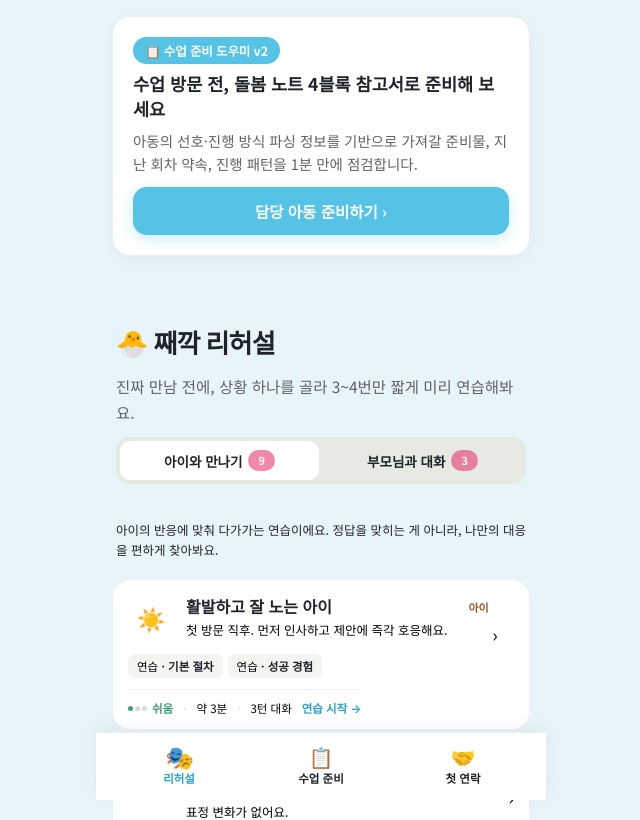
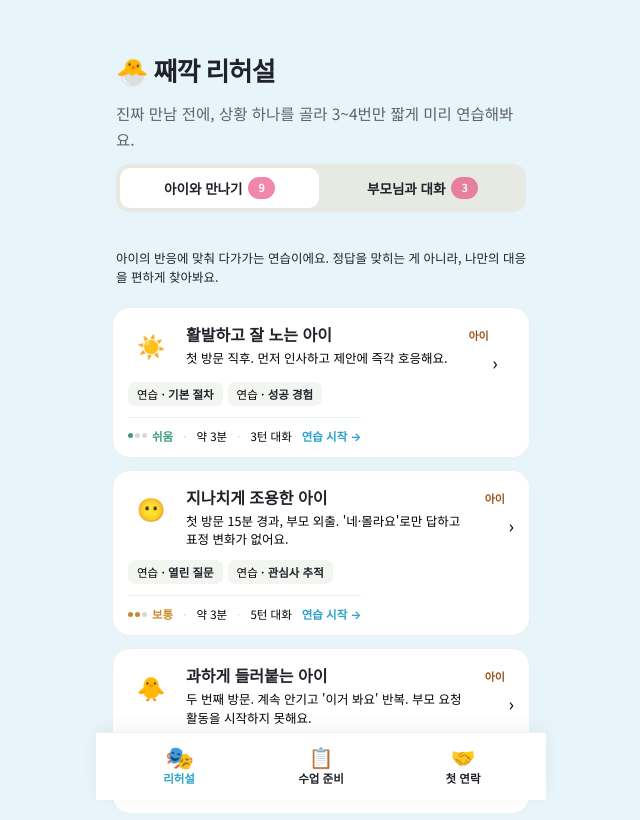
Before and after one commit to wjdwlgh07139-alt/TikTokMLRS, a React (Vite) app in the folder client/: page / in a window 1280 px wide. Shown: the top 820 px of the page, without its empty margins (319-959 px from the left). Built offline with nearby package versions, Linux system fonts and the light colour scheme.

Commit message:
feat:layout upgrade

```diff
--- a/client/src/App.jsx
+++ b/client/src/App.jsx
@@ -185,22 +185,7 @@ function Home({ onSelect, onStartRehearsalFromRec }) {
 
   return (
     <>
-      <div className="home-recommend-banner">
-        <div className="banner-left">
-          <span className="banner-badge">📋 수업 준비 도우미 v2</span>
-          <h3 className="banner-title">
-            수업 방문 전, <b>돌봄 노트 4블록 참고서</b>로 준비해 보세요
-          </h3>
-          <p className="banner-reason">
-            아동의 선호·진행 방식 파싱 정보를 기반으로 가져갈 준비물, 지난 회차 약속, 진행 패턴을 1분 만에 점검합니다.
-          </p>
-        </div>
-        <div className="banner-right">
-          <button className="banner-action-btn" onClick={() => window.location.hash = "/prep"}>
-            담당 아동 준비하기 ›
-          </button>
-        </div>
-      </div>
+
 
       <div className="hero">
 
--- a/client/src/components/PrepDashboard.jsx
+++ b/client/src/components/PrepDashboard.jsx
@@ -547,9 +547,9 @@ export default function PrepDashboard({ childIdParam, onNavigate, onStartRehears
             <div className="check" style={{ display: "flex", flexDirection: "column", gap: "14px" }}>
               {flowPattern.warmup && (
                 <div className="step" style={{ padding: "10px 0" }}>
-                  <div style={{ display: "flex", alignItems: "center", gap: "8px", marginBottom: "4px" }}>
-                    <span className="chip" style={{ background: "var(--cyan)", color: "#fff", fontWeight: 800 }}>도입</span>
-                    <span style={{ fontSize: "15px", fontWeight: 800, color: "var(--ink)" }}>{flowPattern.warmup.content}</span>
+                  <div style={{ display: "flex", alignItems: "flex-start", gap: "10px", marginBottom: "4px" }}>
+                    <span className="chip" style={{ background: "var(--cyan)", color: "#fff", fontWeight: 800, flexShrink: 0, whiteSpace: "nowrap", minWidth: "48px", textAlign: "center", padding: "4px 10px", borderRadius: "8px" }}>도입</span>
+                    <span style={{ fontSize: "15px", fontWeight: 800, color: "var(--ink)", flex: 1, lineHeight: 1.5 }}>{flowPattern.warmup.content}</span>
                   </div>
                   {flowPattern.warmup.quote && <p className="say" style={{ marginTop: "6px" }}>&quot;{flowPattern.warmup.quote}&quot;</p>}
                 </div>
@@ -557,9 +557,9 @@ export default function PrepDashboard({ childIdParam, onNavigate, onStartRehears
 
               {flowPattern.leadStyle && (
                 <div className="step" style={{ padding: "10px 0", borderTop: "1px dashed var(--line)" }}>
-                  <div style={{ display: "flex", alignItems: "center", gap: "8px", marginBottom: "4px" }}>
-                    <span className="chip" style={{ background: "var(--cyan)", color: "#fff", fontWeight: 800 }}>주도</span>
-                    <span style={{ fontSize: "15px", fontWeight: 800, color: "var(--ink)" }}>{flowPattern.leadStyle.content}</span>
+                  <div style={{ display: "flex", alignItems: "flex-start", gap: "10px", marginBottom: "4px" }}>
+                    <span className="chip" style={{ background: "var(--cyan)", color: "#fff", fontWeight: 800, flexShrink: 0, whiteSpace: "nowrap", minWidth: "48px", textAlign: "center", padding: "4px 10px", borderRadius: "8px" }}>주도</span>
+                    <span style={{ fontSize: "15px", fontWeight: 800, color: "var(--ink)", flex: 1, lineHeight: 1.5 }}>{flowPattern.leadStyle.content}</span>
                   </div>
                   {flowPattern.leadStyle.quote && <p className="say" style={{ marginTop: "6px" }}>&quot;{flowPattern.leadStyle.quote}&quot;</p>}
                 </div>
@@ -567,9 +567,9 @@ export default function PrepDashboard({ childIdParam, onNavigate, onStartRehears
 
               {flowPattern.closing && (
                 <div className="step" style={{ padding: "10px 0", borderTop: "1px dashed var(--line)" }}>
-                  <div style={{ display: "flex", alignItems: "center", gap: "8px", marginBottom: "4px" }}>
-                    <span className="chip" style={{ background: "var(--cyan)", color: "#fff", fontWeight: 800 }}>마무리</span>
-                    <span style={{ fontSize: "15px", fontWeight: 800, color: "var(--ink)" }}>{flowPattern.closing.content}</span>
+                  <div style={{ display: "flex", alignItems: "flex-start", gap: "10px", marginBottom: "4px" }}>
+                    <span className="chip" style={{ background: "var(--cyan)", color: "#fff", fontWeight: 800, flexShrink: 0, whiteSpace: "nowrap", minWidth: "48px", textAlign: "center", padding: "4px 10px", borderRadius: "8px" }}>마무리</span>
+                    <span style={{ fontSize: "15px", fontWeight: 800, color: "var(--ink)", flex: 1, lineHeight: 1.5 }}>{flowPattern.closing.content}</span>
                   </div>
                   {flowPattern.closing.quote && <p className="say" style={{ marginTop: "6px" }}>&quot;{flowPattern.closing.quote}&quot;</p>}
                 </div>
```
